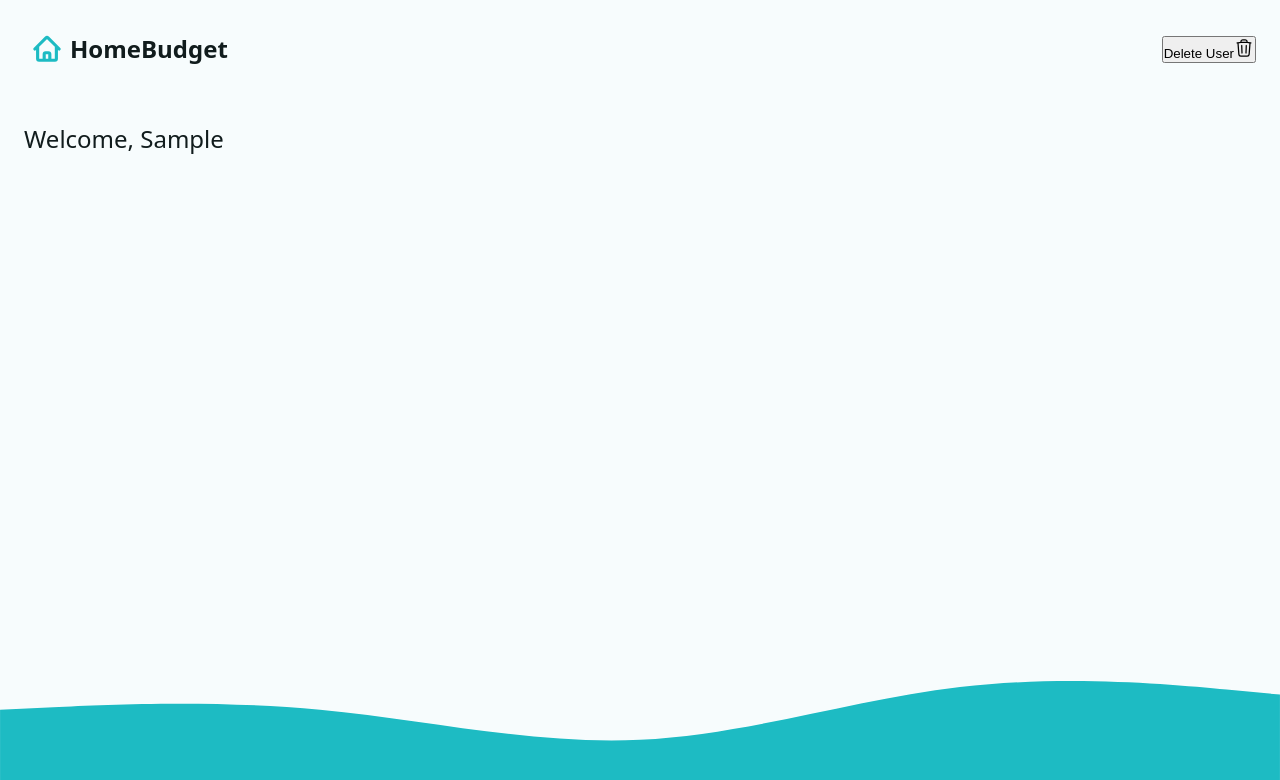
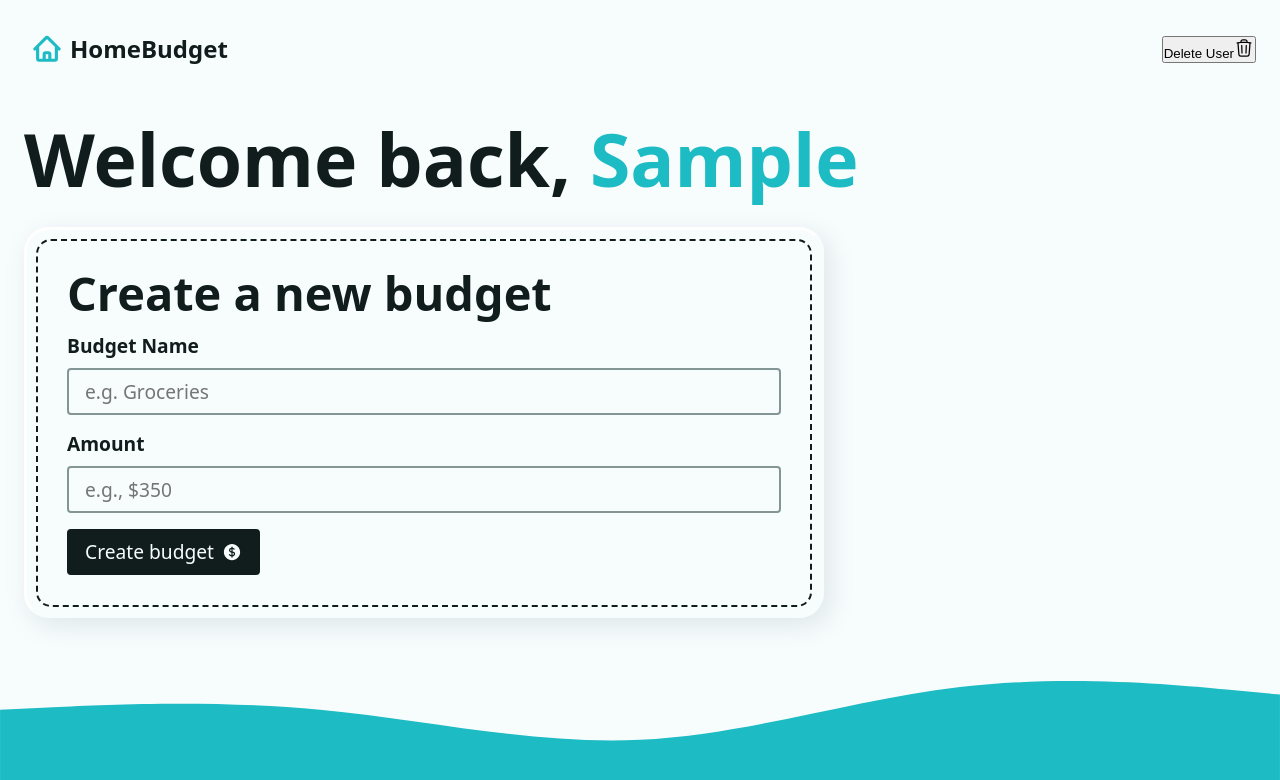
Before and after one commit to min33sky/budget-app, a React (Vite) app: page / in a window 1280 px wide. Both pictures are taken after typing "Sample" into the empty fields and a click on the button "Create Account". Shown: the top 780 px of the page. Built offline with nearby package versions, Linux system fonts and the light colour scheme.

Commit message:
feat: new budget form ui

```diff
--- /dev/null
+++ b/src/components/AddBudgetForm.tsx
@@ -0,0 +1,38 @@
+import { CurrencyDollarIcon } from '@heroicons/react/24/solid';
+import { Form } from 'react-router-dom';
+
+export default function AddBudgetForm() {
+  return (
+    <div className="form-wrapper">
+      <h2>Create a new budget</h2>
+      <Form method="post" className="grid-sm">
+        <div className="grid-xs">
+          <label htmlFor="newBudget">Budget Name</label>
+          <input
+            type="text"
+            name="newBudget"
+            id="newBudget"
+            placeholder="e.g. Groceries"
+            required
+          />
+        </div>
+        <div className="grid-xs">
+          <label htmlFor="newBudgetAmount">Amount</label>
+          <input
+            type="number"
+            step="0.01"
+            name="newBudgetAmount"
+            id="newBudgetAmount"
+            placeholder="e.g., $350"
+            required
+            inputMode="decimal"
+          />
+        </div>
+        <button type="submit" className="btn btn--dark">
+          <span>Create budget</span>
+          <CurrencyDollarIcon width={20} />
+        </button>
+      </Form>
+    </div>
+  );
+}
--- a/src/pages/Dashboard.tsx
+++ b/src/pages/Dashboard.tsx
@@ -1,18 +1,21 @@
 import React from 'react';
 import { toast } from 'react-hot-toast';
 import { useLoaderData } from 'react-router-dom';
+import AddBudgetForm from '../components/AddBudgetForm';
 import Intro from '../components/Intro';
 import { createUser, fetchData } from '../utils/localStorage';
 
 export function dashboardLoader() {
   const username = fetchData('username');
-  console.log('username', username);
-  return { username };
+  const budgets = fetchData('budgets');
+  return { username, budgets };
 }
 
 export async function dashboardAction({ request }: { request: Request }) {
   const data = await request.formData();
   const formdata = Object.fromEntries(data);
+
+  console.log('폼데이터: ', formdata);
 
   const { username } = formdata;
 
@@ -33,8 +36,18 @@
   return (
     <>
       {username ? (
-        <div>
-          <p>Welcome, {username}</p>
+        <div className="dashboard">
+          <h1>
+            Welcome back, <span className="accent">{username}</span>
+          </h1>
+          <div className="grid-sm">
+            {/* {budgets ? () : ()} */}
+            <div className="grid-lg">
+              <div className="flex-lg">
+                <AddBudgetForm />
+              </div>
+            </div>
+          </div>
         </div>
       ) : (
         <Intro />
--- a/src/utils/localStorage.ts
+++ b/src/utils/localStorage.ts
@@ -1,3 +1,7 @@
+/**
+ * 로컬스토리지에서 데이터를 가져오는 함수
+ * @param key 로컬 스토리지의 키값
+ */
 export function fetchData(key: string) {
   return JSON.parse(localStorage.getItem(key) as any);
 }
```
